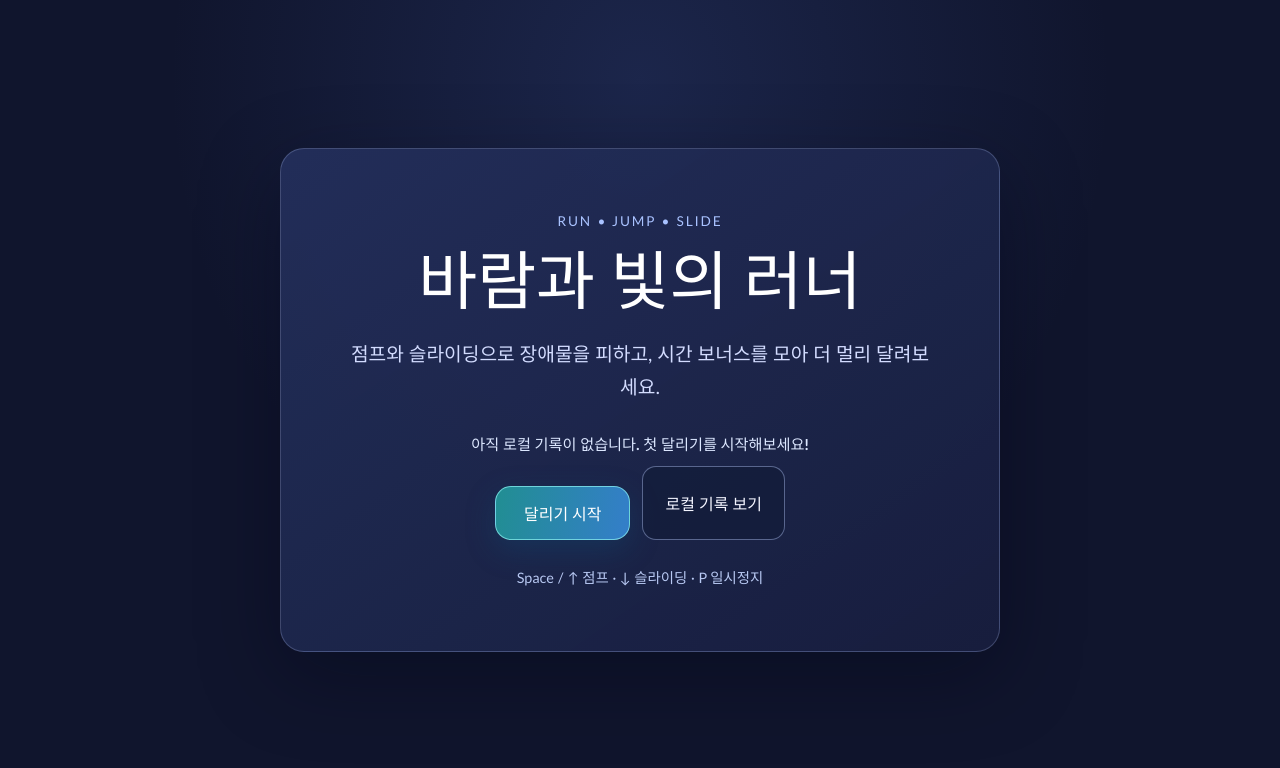
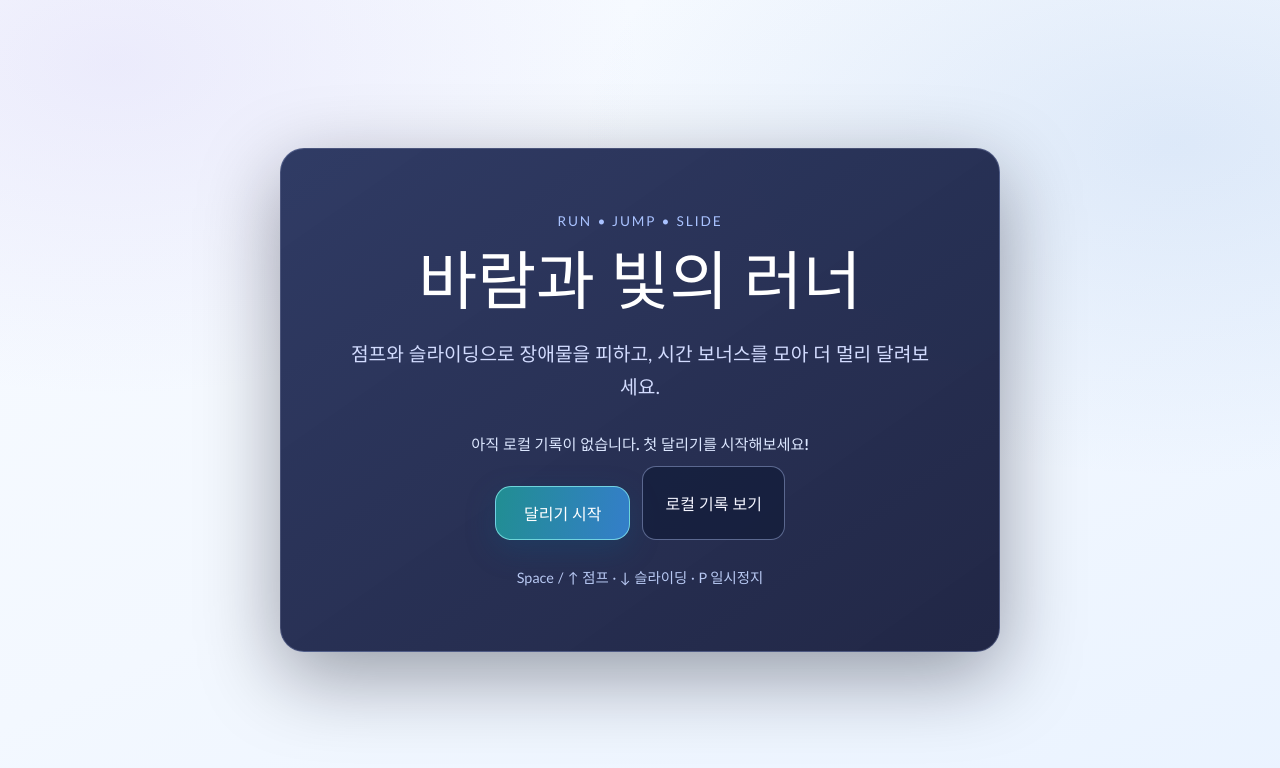
Before and after one commit to Seungwon-2/vibe, a React (Vite) app: page / in a window 1280 px wide. Shown: the top 768 px of the page. Built offline with nearby package versions, Linux system fonts and the light colour scheme.

Commit message:
style(ui): define pastel visual tokens
Plan: 2026-10-27-character-selector-visual-refresh
Phase: P01-ui-and-selector
Task: T01-shared-ui-tokens

- Set cloud-white and pale-sky shared surfaces
- Preserve readable text and character accents

```diff
--- a/src/styles/global.css
+++ b/src/styles/global.css
@@ -1,7 +1,19 @@
 :root {
+  --ui-page: #f3f8ff;
+  --ui-surface: #ffffff;
+  --ui-surface-soft: #e8f1ff;
+  --ui-surface-raised: #f8faff;
+  --ui-text: #25395d;
+  --ui-muted: #526a91;
+  --ui-primary: #548bd3;
+  --ui-primary-strong: #356db5;
+  --ui-lavender: #a893e9;
+  --ui-border: #c5d7f2;
+  --ui-shadow: 0 18px 56px rgb(54 83 128 / 12%);
+  --ui-danger: #b34d62;
   font-family: "Trebuchet MS", "Malgun Gothic", sans-serif;
   color: #f4f5ff;
-  background: #10152d;
+  background: var(--ui-page);
   font-synthesis: none;
   text-rendering: optimizeLegibility;
   -webkit-font-smoothing: antialiased;
@@ -18,8 +30,9 @@ body {
   min-height: 100vh;
   margin: 0;
   background:
-    radial-gradient(ellipse at 50% 10%, rgb(65 91 170 / 24%), transparent 52%),
-    #10152d;
+    radial-gradient(ellipse at 9% 8%, rgb(168 147 233 / 15%), transparent 32%),
+    radial-gradient(ellipse at 92% 18%, rgb(84 139 211 / 14%), transparent 36%),
+    linear-gradient(155deg, #f8fbff 0%, var(--ui-page) 52%, #eaf3ff 100%);
 }
 
 button,
@@ -327,8 +340,8 @@ h1 {
 .selector-back:focus-visible,
 .selector-confirm:focus-visible,
 .home-start:focus-visible {
-  outline: 3px solid #fff;
-  outline-offset: 4px;
+  outline: 3px solid var(--ui-primary-strong);
+  outline-offset: 3px;
 }
 
 .character-card.is-selected {
```
Also changed, not shown: .memory/phases/2026-10-27-character-selector-visual-refresh/P01-ui-and-selector/T01-shared-ui-tokens.md.
